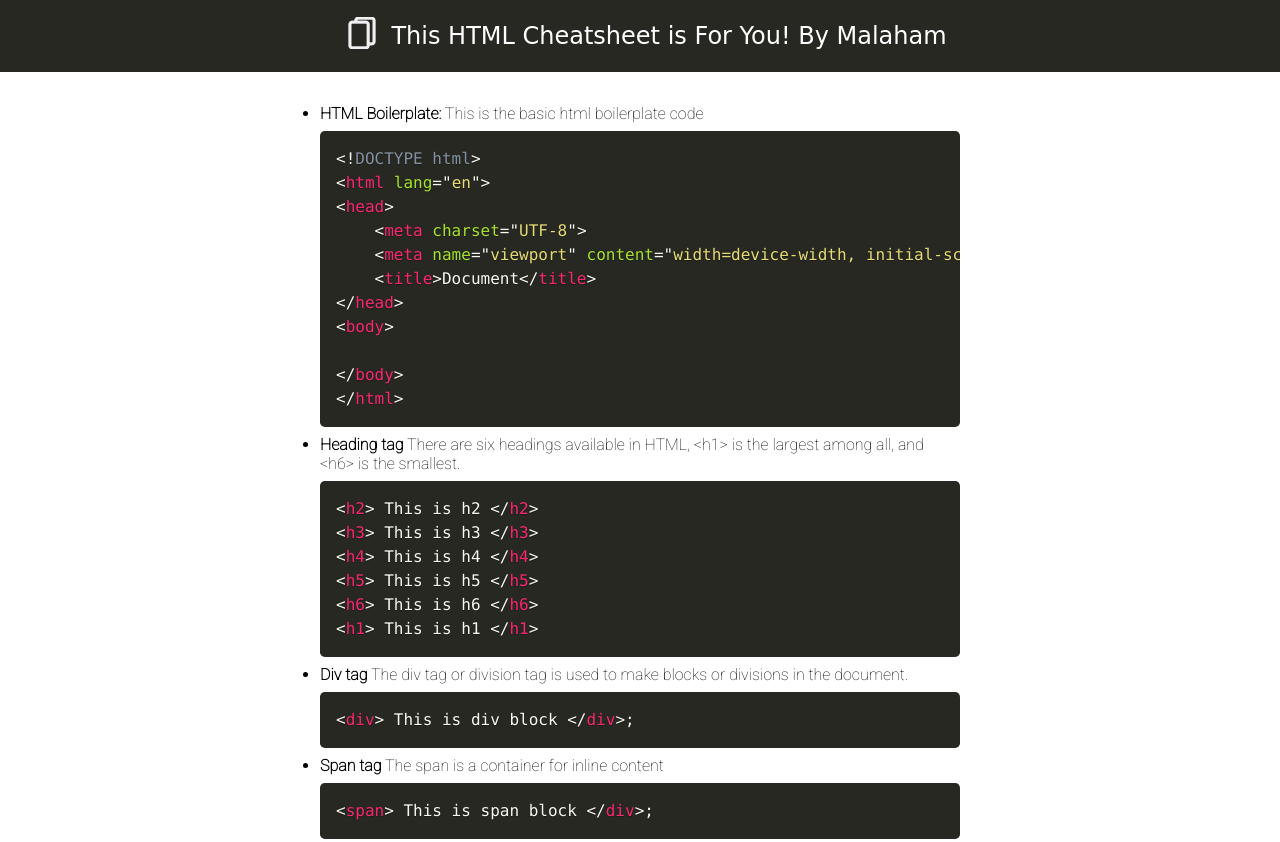
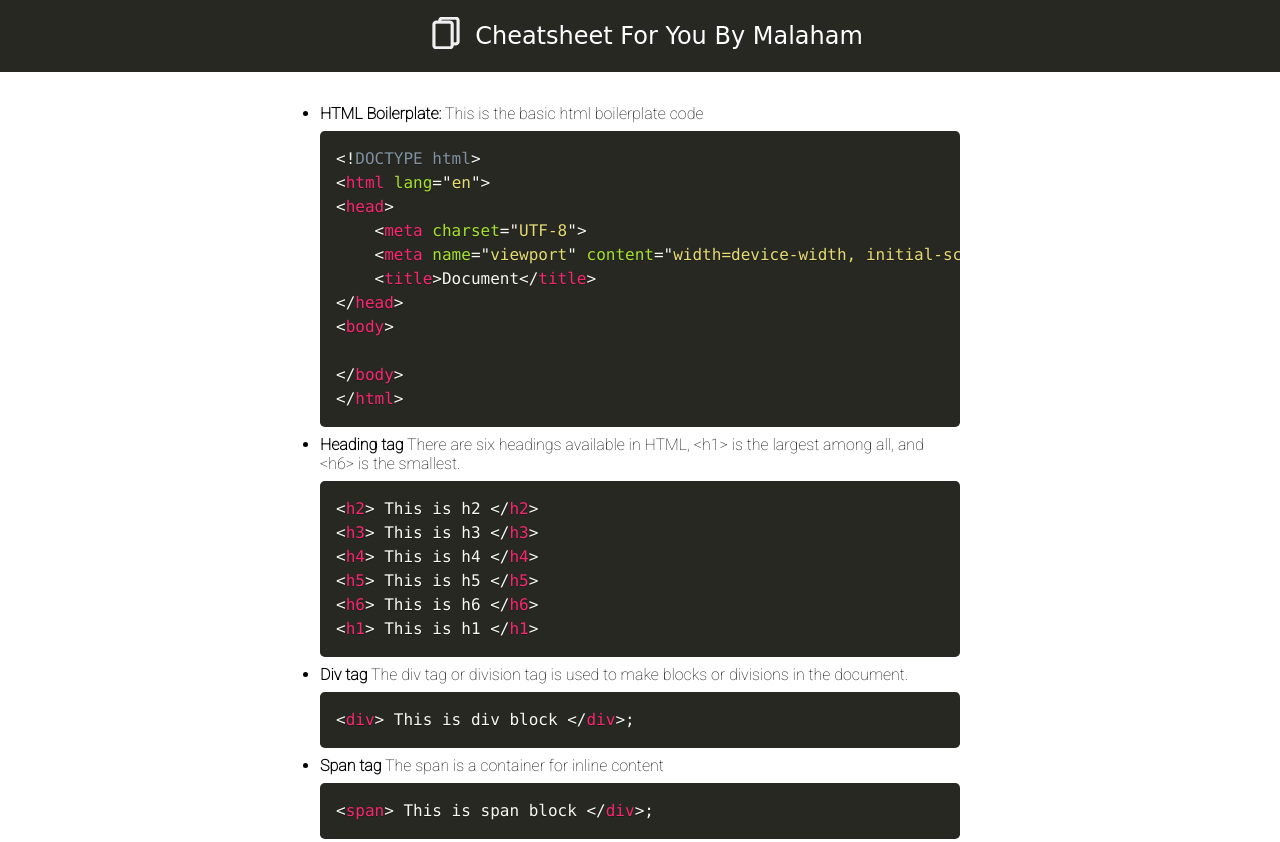
Before and after one commit to MalahimHaseeb/newCheatSheet, a plain HTML site: page index.html in a window 1280 px wide. Shown: the top 842 px of the page. Drawn offline with Linux system fonts and the light colour scheme; some packages are replaced by stand-ins of ours; a script that the page names is missing; a web font is replaced by a local one.

Commit message:
Update index.html

```diff
--- a/index.html
+++ b/index.html
@@ -17,7 +17,7 @@
     <nav>
         <span class="logo"><img src="copy.png" alt=""></span>
         <div class="content center">
-            This HTML Cheatsheet is For You! By Malaham
+        Cheatsheet For You By Malaham
         </div>
     </nav>
     <div class="container">
```
